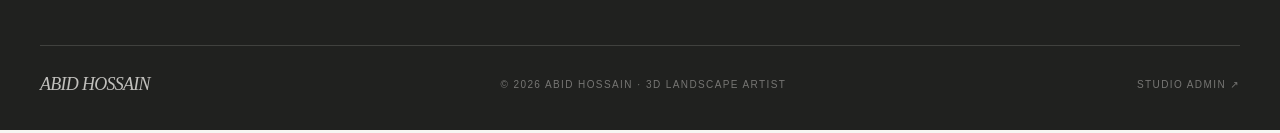
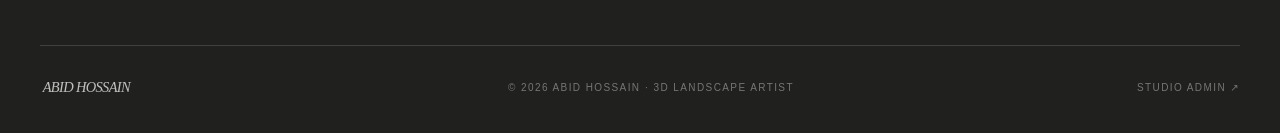
Before and after one commit to arnab9961/portfolio_abid, a Next.js app: page / in a window 1280 px wide. Shown: the part 3667-3800 px from the top of the page. Built offline with nearby package versions, Linux system fonts and the light colour scheme; no server answers; the database is empty.

Commit message:
feat: Replace signature font class with SVG for improved branding in footer

```diff
--- a/app/globals.css
+++ b/app/globals.css
@@ -20,7 +20,6 @@ button, a { touch-action: manipulation; }
 .link-line svg { width: 15px; height: 15px; }
 .link-line:hover { border-color: #777d68; color: #aeb49a; }
 .font-serif em { font-style: italic; font-weight: 400; }
-.font-signature { font-family: 'Brush Script MT', 'Segoe Script', 'URW Chancery L', cursive; font-style: italic; font-weight: 500; letter-spacing: -.04em; }
 .field { display: flex; flex-direction: column; gap: .55rem; font-size: 10px; text-transform: uppercase; letter-spacing: .14em; color: rgb(32 33 31 / .58); }
 .field input, .field textarea, .field select { width: 100%; border: 1px solid rgb(32 33 31 / .14); background: #f7f6f2; padding: .8rem .85rem; color: #20211f; font: 14px 'DM Sans', Arial, sans-serif; letter-spacing: 0; text-transform: none; outline: none; }
 .field input:focus, .field textarea:focus, .field select:focus { border-color: #777d68; box-shadow: 0 0 0 2px rgb(119 125 104 / .12); }
--- a/app/page.tsx
+++ b/app/page.tsx
@@ -84,4 +84,4 @@ function About({ t, language }: { t: Ui; language: Language }) { return <section
 
 function Contact({ t }: { t: Ui }) { const links = [{ label: t.email, href: artist.email ? `mailto:${artist.email}` : '' }, { label: t.call, href: artist.phone ? `tel:${artist.phone}` : '' }, { label: t.whatsapp, href: artist.whatsapp ? `https://wa.me/${artist.whatsapp.replace(/[^\d]/g, '')}` : '' }, { label: 'Facebook', href: artist.facebook }].filter(x => x.href); return <section id="contact" className="bg-charcoal px-5 py-24 text-paper md:px-10 md:py-36"><div className="mx-auto max-w-[1440px]"><div className="grid gap-16 md:grid-cols-[1fr_.7fr] md:items-end"><div><p className="eyebrow" style={{ color: 'rgb(247 246 242 / .65)' }}>Contact <span className="ml-2 text-olive">/ 05</span></p><h2 className="mt-6 max-w-3xl font-serif text-6xl leading-[.88] tracking-[-.06em]">{t.contactIntro}</h2></div><div>{links.length > 0 && <div className="flex flex-col items-start gap-5 text-sm">{links.map(l => <a key={l.label} href={l.href} target={l.label === 'Facebook' ? '_blank' : undefined} rel={l.label === 'Facebook' ? 'noreferrer' : undefined} className="link-line">{l.label}<ArrowUpRight/></a>)}</div>}</div></div></div></section> }
 
-export default function Page() { usePortfolioData(); const { language, change, t } = useLanguage(); return <main><Nav language={language} onChange={change}/><Hero t={t}/><Gallery language={language} t={t}/><Activities language={language} t={t}/><About t={t} language={language}/><Contact t={t}/><MusicPlayer/><Chatbot language={language}/><footer className="bg-charcoal px-5 pb-8 text-paper md:px-10"><div className="mx-auto flex max-w-[1440px] flex-col gap-5 border-t border-paper/15 pt-6 text-[10px] uppercase tracking-[.14em] text-paper/40 md:flex-row md:items-center md:justify-between"><span className="font-signature text-lg text-paper/75">Abid Hossain</span><span>© {new Date().getFullYear()} {artist.name} · {artist.discipline}</span><a href="/admin" className="hover:text-paper">{t.admin} ↗</a></div></footer></main> }
+export default function Page() { usePortfolioData(); const { language, change, t } = useLanguage(); return <main><Nav language={language} onChange={change}/><Hero t={t}/><Gallery language={language} t={t}/><Activities language={language} t={t}/><About t={t} language={language}/><Contact t={t}/><MusicPlayer/><Chatbot language={language}/><footer className="bg-charcoal px-5 pb-8 text-paper md:px-10"><div className="mx-auto flex max-w-[1440px] flex-col gap-5 border-t border-paper/15 pt-6 text-[10px] uppercase tracking-[.14em] text-paper/40 md:flex-row md:items-center md:justify-between"><svg aria-label="Abid Hossain" role="img" viewBox="0 0 190 52" className="h-auto w-[125px] text-paper/75" fill="none"><text x="4" y="34" fill="currentColor" fontFamily="Brush Script MT, Segoe Script, cursive" fontSize="22" fontStyle="italic" fontWeight="500" letterSpacing="-1">Abid Hossain</text></svg><span>© {new Date().getFullYear()} {artist.name} · {artist.discipline}</span><a href="/admin" className="hover:text-paper">{t.admin} ↗</a></div></footer></main> }
```
